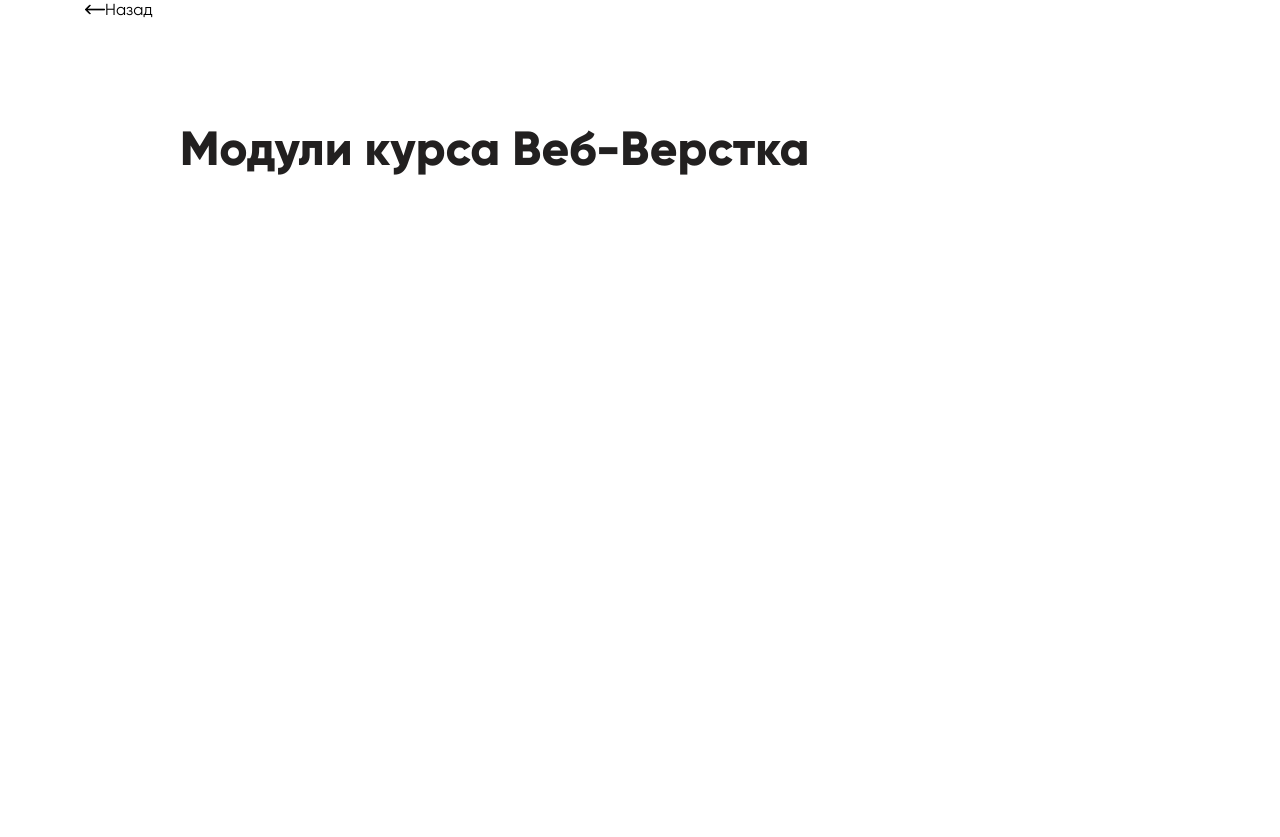
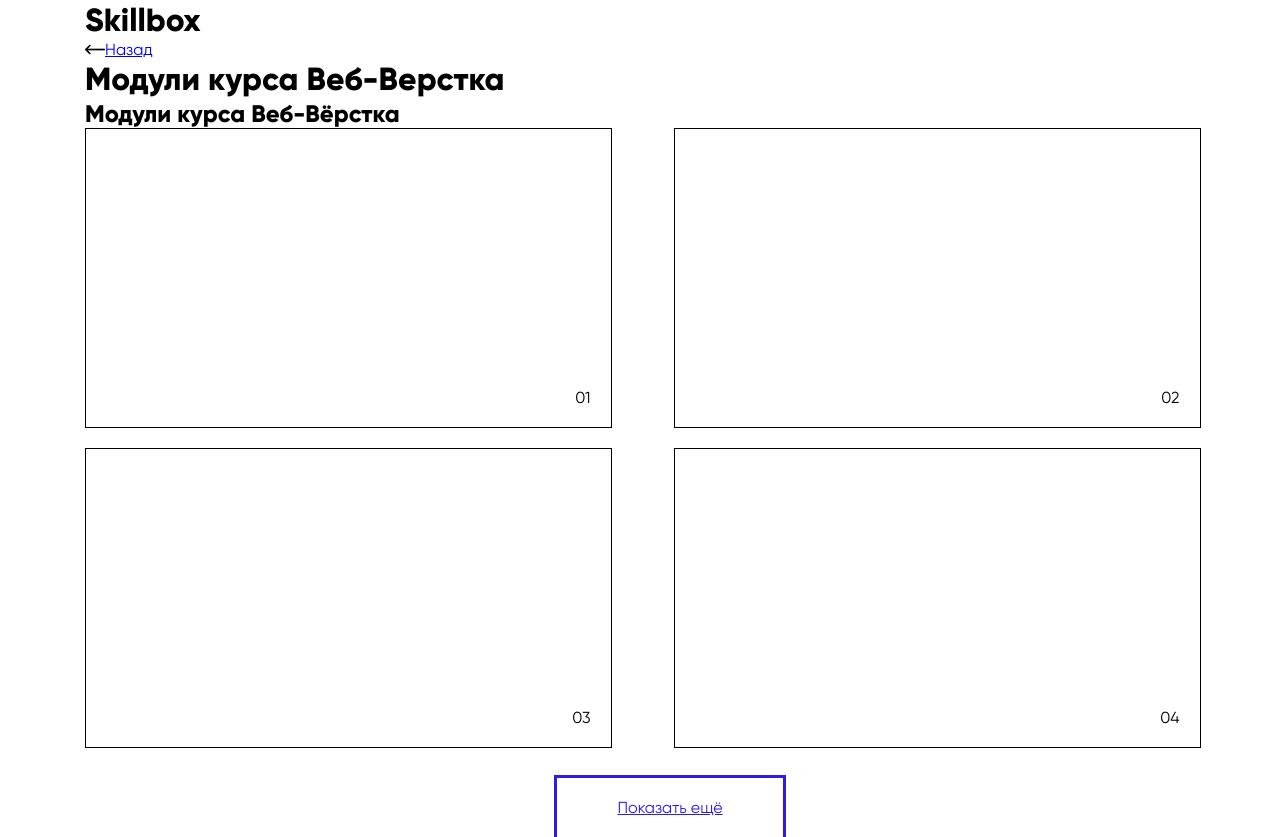
Before and after one commit to N1ckZanyat/basics_css, a plain HTML site: page modules.html in a window 1280 px wide. Before the commit the page ends 800 px from the top, so only its background shows below. Drawn offline with Linux system fonts and the light colour scheme.

Commit message:
add style in styles.

```diff
--- a/css/styles.css
+++ b/css/styles.css
@@ -0,0 +1,94 @@
+@font-face {
+	font-family: 'Graphik LCG';
+	src: url('../fonts/GraphikLCG-Medium.woff2') format('woff2'),
+		url('../fonts/GraphikLCG-Medium.woff') format('woff');
+	font-display: swap;
+	font-weight: 500;
+	font-style: normal;
+}
+
+@font-face {
+	font-family: 'Gilroy';
+	src: url('../fonts/Gilroy-Regular.woff2') format('woff2'),
+		url('../fonts/Gilroy-Regular.woff') format('woff');
+	font-display: swap;
+	font-weight: normal;
+	font-style: normal;
+}
+
+@font-face {
+	font-family: 'Gilroy';
+	src: url('../fonts/Gilroy-ExtraBold.woff2') format('woff2'),
+		url('../fonts/Gilroy-ExtraBold.woff') format('woff');
+	font-display: swap;
+	font-weight: 800;
+	font-style: normal;
+}
+
+@font-face {
+	font-family: 'Gilroy';
+	src: url('../fonts/Gilroy-Medium.woff2') format('woff2'),
+		url('../fonts/Gilroy-Medium.woff') format('woff');
+	font-display: swap;
+	font-weight: 500;
+	font-style: normal;
+}
+
+* {
+	margin: 0;
+	padding: 0;
+	box-sizing: border-box;
+}
+
+body {
+	font-family: 'Gilroy', sans-serif;
+}
+
+.container {
+	width: 1170px;
+	margin: 0 auto;
+	padding: 0 30px 0 30px;
+}
+
+.return-link{
+	background: url(../images/return.png) no-repeat left center;
+	background-size: 20px;
+	padding-left: 20px;
+  }
+
+.child {
+	display: inline-block;
+	width: 45%;
+	min-height: 300px;
+	border: 1px solid #000;
+	margin-bottom: 20px;
+	vertical-align: middle;
+	position: relative;
+	}
+
+.number {
+    position: absolute;
+    right: 20px;
+    bottom: 20px;
+    }
+
+.parent {
+    width: 1170px; /* для примера */
+    margin: 0 auto;
+    }
+
+.right {
+    margin-left: 5%;
+    }
+
+.btn-center {
+    padding-top: 30px;
+    text-align: center;
+    }
+
+.more_info {
+    padding: 20px 60px;
+    margin: 20px;
+    color: #2f1ce4;
+    background-color: transparent;
+    outline: 3px solid #2f1ce4;
--- a/modules.html
+++ b/modules.html
@@ -3,15 +3,33 @@
 <head>
     <meta charset="utf-8">
         <title>Модули курса Веб-Верстка</title>
-        <link rel="stylesheet" href="css/style.css">
+        <link rel="stylesheet" href="css/styles.css">
 </head>
 <body>
-    <p class="container">
-        <a href="program.html" class="return-link">Назад</a>
-            <h1 class="mainheading">Модули курса Веб-Верстка</h1>
-        <section>
-
-        </section>
-    </p>
+    <div class="container">
+        <h1 class>Skillbox</h1>
+            <a href="program.html" class="return-link">Назад</a>
+                <h1>Модули курса Веб-Верстка</h1>
+    <section>
+        <div class="parent">
+            <h2>Модули курса Веб-Вёрстка</h2>
+            <div class="child">
+              <div class="number">01</div>
+            </div>
+            <div class="right child">
+              <div class="number">02</div>
+            </div>
+            <div class="child">
+              <div class="number">03</div>
+            </div>
+            <div class="right child">
+              <div class="number">04</div>
+            </div>
+            <div class="btn-center">
+              <a href="#" class="more_info">Показать ещё</a>
+            </div>
+        </div>
+    </section>
+    </div>
 </body>
 </html>
```
Also changed, not shown: program.html (+1 -1 lines), css/style.css (line endings or trailing spaces).
